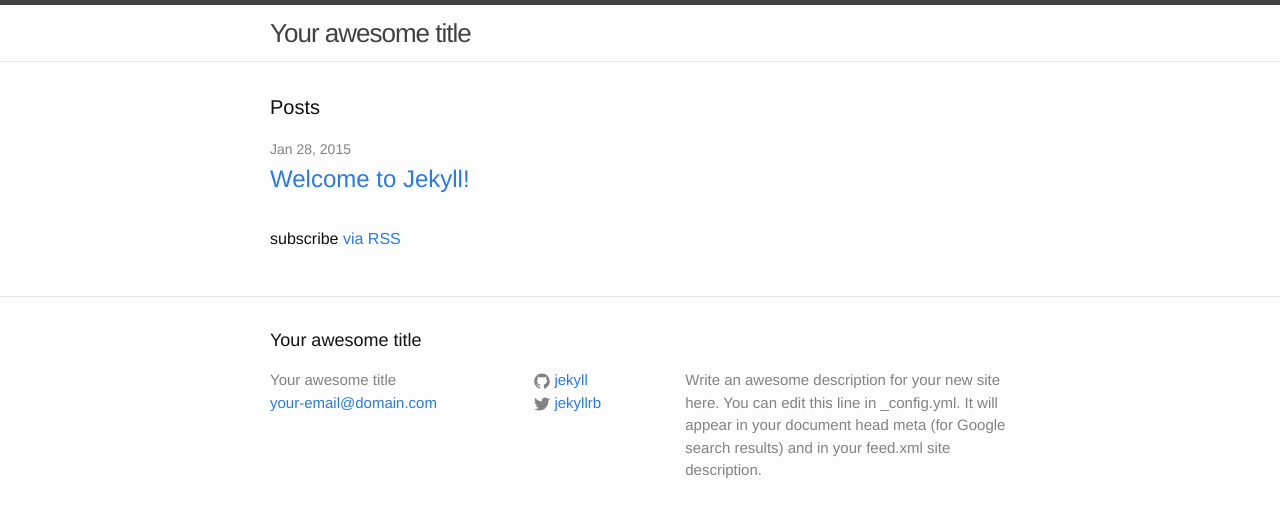
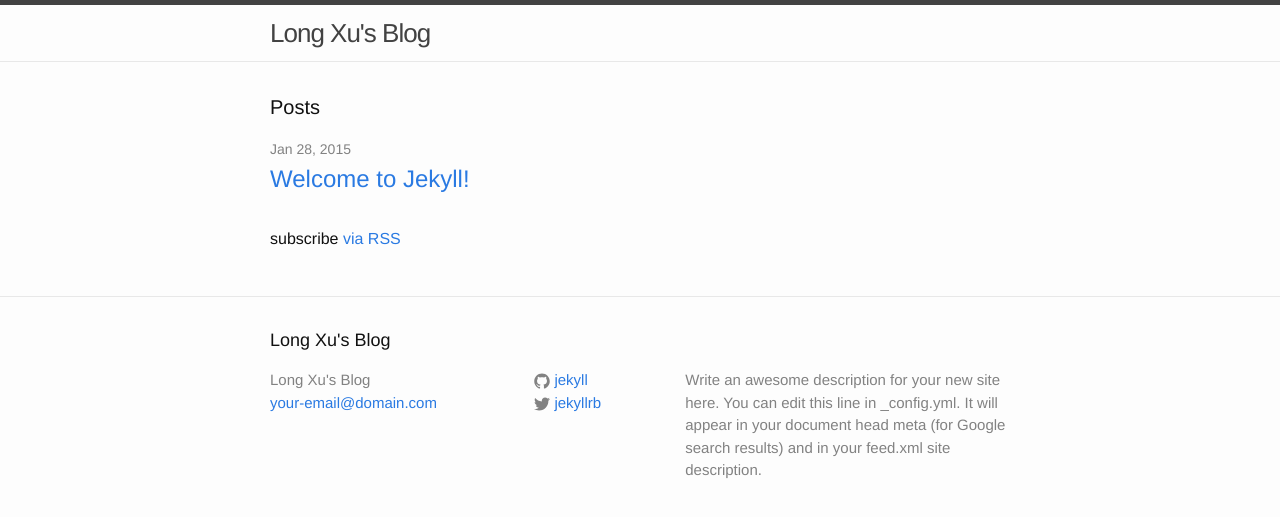
Before and after one commit to AllenXL/allenxl.github.io, a Jekyll site: the page built from index.html, in a window 1280 px wide. Shown: the top 517 px of the page. Built offline with Jekyll 4.4.1, drawn with Linux system fonts in a browser that asks for light colours.

Commit message:
change title
change title of my blog

```diff
--- a/_config.yml
+++ b/_config.yml
@@ -1,5 +1,5 @@
 # Site settings
-title: Your awesome title
+title: Long Xu's Blog
 email: your-email@domain.com
 description: > # this means to ignore newlines until "baseurl:"
   Write an awesome description for your new site here. You can edit this
```
